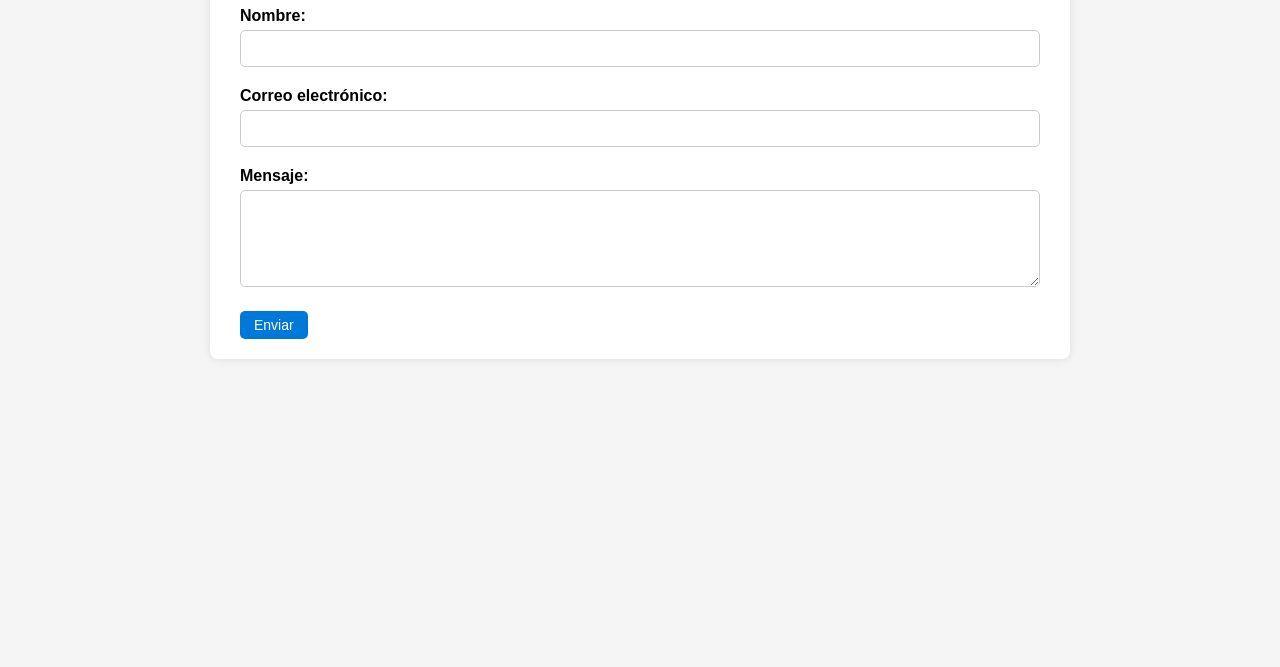
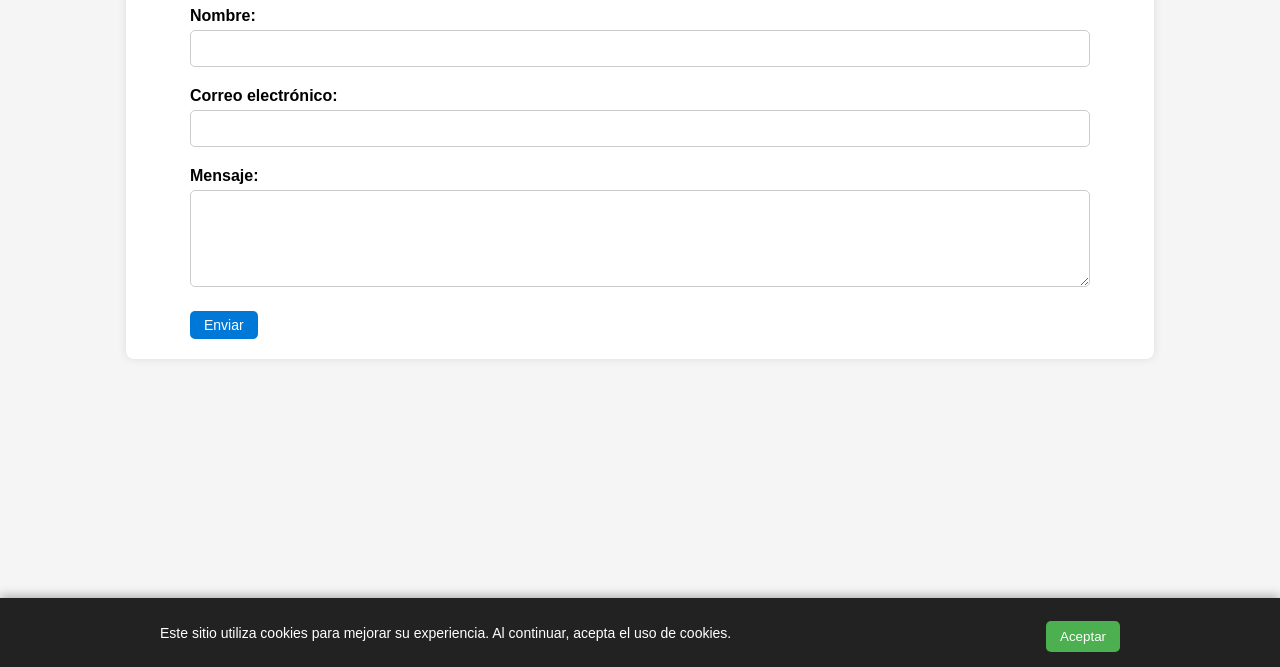
Before and after one commit to mariiorod/pruebadeFormulario, a plain HTML site: page index.html in a window 1280 px wide. Shown: the part 133-800 px from the top of the page. Drawn offline with Linux system fonts and the light colour scheme.

Commit message:
Add files via upload

```diff
--- a/index.html
+++ b/index.html
@@ -7,18 +7,16 @@
   <style>
   body {
     font-family: Arial, sans-serif;
+    background: #f5f5f5;
+    margin: 0;
     padding: 0;
-  	  max-width: 100%;
-  	  width: 100%;
-  	  margin: 0;
-  	  background: #f5f5f5;
-  	  box-sizing: border-box;
   }
 
   .container {
-  	  max-width: 800px;
-  	  margin: 40px auto;
-  	  padding: 20px 30px;
+    width: 100%;                /* Usa el 90% del ancho de la pantalla */
+    max-width: 900px;          /* Pero no más de 900px en pantallas grandes */
+    margin: 40px auto;         /* Centrado vertical y horizontal */
+    padding: 20px 5%;          /* 5% de espacio horizontal interno */
     background: white;
     border-radius: 8px;
     box-shadow: 0 0 10px rgba(0,0,0,0.1);
@@ -115,4 +113,25 @@
   </script>
 
 </body>
+
+<div id="cookie-banner" style="position: fixed; bottom: 0; left: 0; right: 0; background: #222; color: #fff; padding: 15px 20px; font-size: 14px; display: none; z-index: 9999; box-shadow: 0 -2px 10px rgba(0,0,0,0.3);">
+  <div style="max-width: 960px; margin: auto; display: flex; justify-content: space-between; align-items: center; flex-wrap: wrap;">
+    <span>Este sitio utiliza cookies para mejorar su experiencia. Al continuar, acepta el uso de cookies.</span>
+    <button onclick="aceptarCookies()" style="background: #4CAF50; color: white; border: none; padding: 8px 14px; border-radius: 5px; cursor: pointer; margin-top: 8px;">Aceptar</button>
+  </div>
+</div>
+
+<script>
+  function aceptarCookies() {
+    localStorage.setItem('cookiesAceptadas', 'true');
+    document.getElementById('cookie-banner').style.display = 'none';
+  }
+
+  window.onload = function () {
+    if (!localStorage.getItem('cookiesAceptadas')) {
+      document.getElementById('cookie-banner').style.display = 'block';
+    }
+  };
+</script>
+
 </html>
```
Lines whose indentation alone changed are shown as unchanged.
